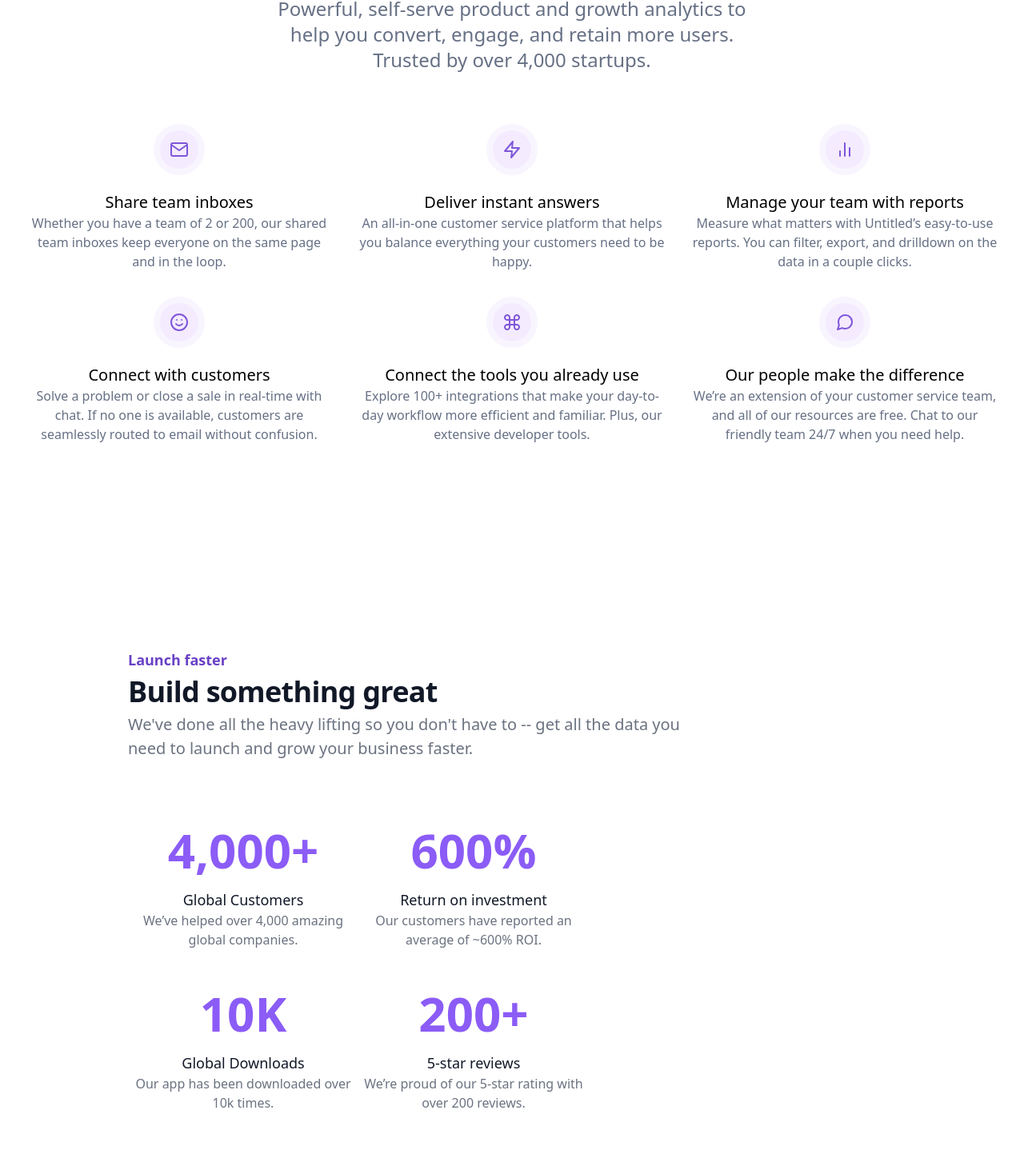
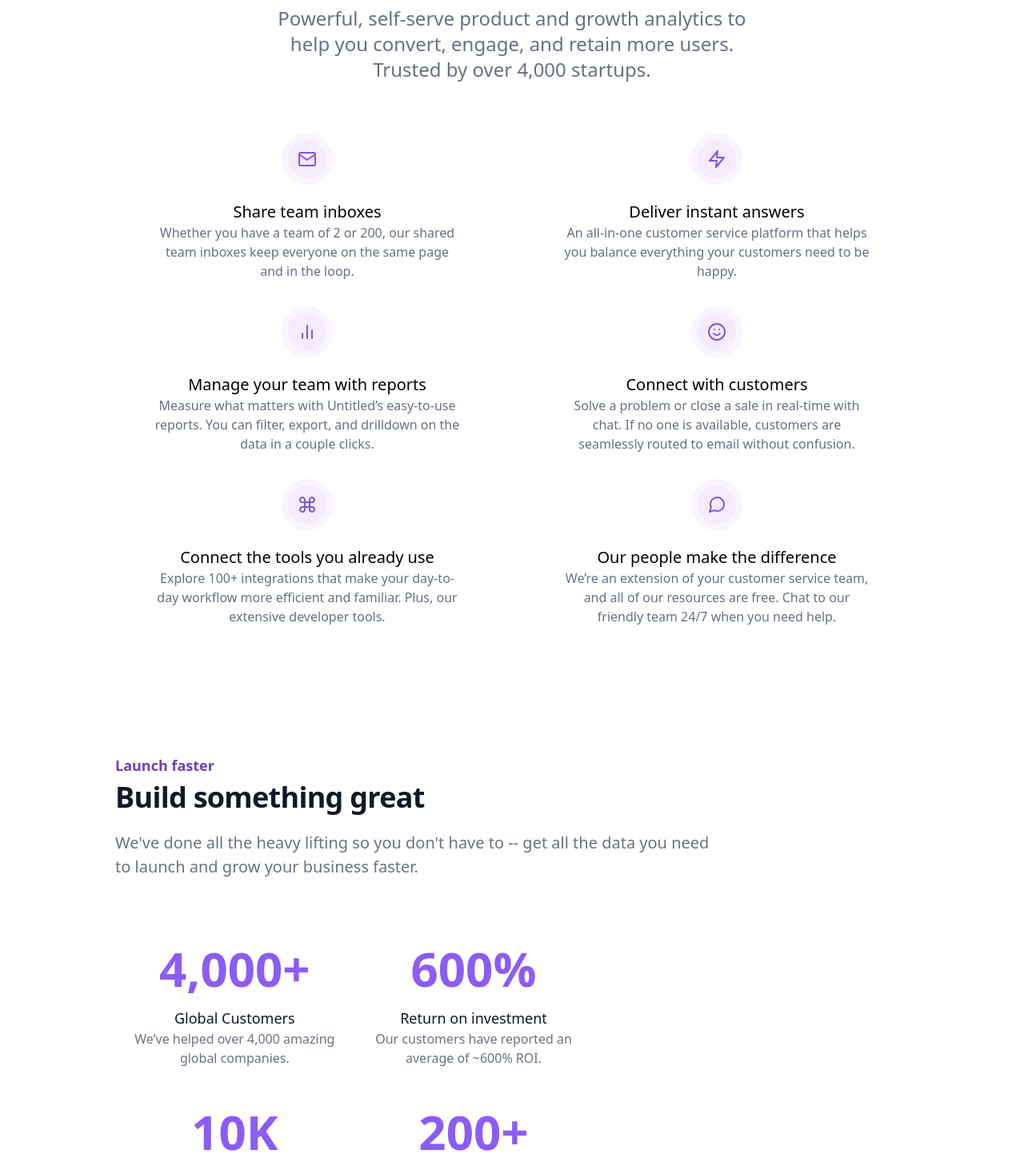
Before and after one commit to kamalika0363/Frontend_SE_Assignment, a React (Vite) app: page / in a window 1280 px wide. Shown: the part 1170-2638 px from the top of the page at 80% size. Built offline with nearby package versions, Linux system fonts and the light colour scheme.

Commit message:
minor changes

```diff
--- a/src/components/Analytics section/Description.jsx
+++ b/src/components/Analytics section/Description.jsx
@@ -5,7 +5,7 @@ function Description(){
      <div className="flex flex-col gap-[0.75rem]  ">
      <h5 className='font-semibold text-[#6941C6] lg:text-lg leading-[1.5rem]'>Launch faster</h5>
      <h2 className="font-bold lg:font-semibold text-gray-900 text-[1.7rem] lg:text-[2.25rem] leading-[1.75rem] tracking-[-0.045rem] ">Build something great</h2>
-     <p className="font-normal lg:text-[1.25rem] lg:leading-[1.875rem] text-gray-500 sm:w-[75%]" >We&apos;ve done all the heavy lifting so you don&apos;t have to -- get all the data you need to launch and grow your business faster. </p>
+     <p className="font-normal lg:text-[1.25rem] lg:leading-[1.875rem] text-gray-500 sm:w-[75%] mt-4" >We&apos;ve done all the heavy lifting so you don&apos;t have to -- get all the data you need to launch and grow your business faster. </p>
      </div>
     )
 }
--- a/src/components/Analytics section/analytics.jsx
+++ b/src/components/Analytics section/analytics.jsx
@@ -3,7 +3,7 @@ import Statistics from "./statistics";
 
 function Analytics(){
     return(
-        <div className=" m-[2rem] lg:m-[4rem] sm:p-24 py-12">
+        <div className=" m-[2rem] lg:m-[4rem] sm:px-20">
          <Description/>
          <Statistics/>
         </div>
--- a/src/components/Features/index.jsx
+++ b/src/components/Features/index.jsx
@@ -65,7 +65,7 @@ function Features (){
 
             </div>
 
-            <div className="flex justify-around flex-wrap gap-8">
+            <div className="flex justify-around flex-wrap gap-8 sm:px-28 ">
             {/* svgs */}
 
                 {FeaturesArr.map ((step)=>(
--- a/src/components/HeroSection/index.jsx
+++ b/src/components/HeroSection/index.jsx
@@ -17,7 +17,7 @@ function Hero() {
           <h1 className="text-2xl md:text-4xl font-semibold text-center flex-wrap">
             Beautiful analytics to grow smarter
           </h1>
-          <p className="text-gray-500 text-sm md:text-xs max-w-sm overflow-hidden text-center">
+          <p className="text-gray-500 text-sm md:text-md max-w-md overflow-hidden text-center">
             Powerful, self-serve product and growth analytics to help you
             convert, engage, and retain more users. Trusted by over 4,000
             startups.
```
